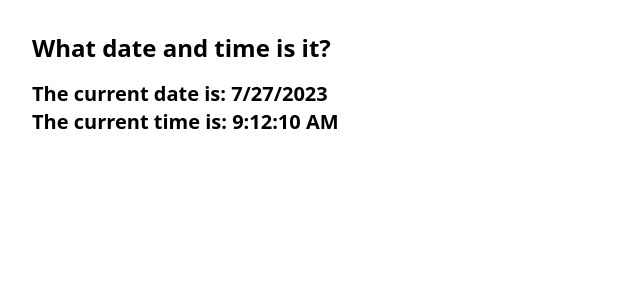
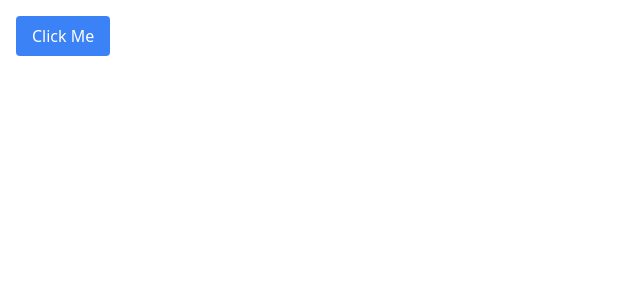
Before and after one commit to joeltmathew857/my-project3, a React (Create React App) app: page / in a window 1280 px wide. Shown: the top 300 px of the page, without its empty margins (0-640 px from the left). Built offline with nearby package versions, Linux system fonts and the light colour scheme; the HTML template or start-up script is replaced by a standard one.

Commit message:
Toggle an Element

```diff
--- a/src/Components/Calendar.jsx
+++ b/src/Components/Calendar.jsx
@@ -1,25 +1,30 @@
-import React from 'react';
+import React, { useState } from 'react';
 
-const CurrentDate = (props) => {
+const MyComponent = () => {
+  // State using useState hook, initial value is false
+  const [visibility, setVisibility] = useState(false);
+
+  // Define the toggleVisibility function to update the state
+  const toggleVisibility = () => {
+    setVisibility((prevVisibility) => !prevVisibility); // Toggle the visibility property
+  };
+
   return (
-    <div>
-      <p className="text-xl font-bold">The current date is: {props.date}</p>
-      <p className="text-xl font-bold">The current time is: {props.time}</p>
+    <div className="p-4">
+      {/* Button with click handler to toggle visibility */}
+      <button
+        className="px-4 py-2 bg-blue-500 text-white rounded hover:bg-blue-600"
+        onClick={toggleVisibility}
+      >
+        Click Me
+      </button>
+
+      {/* Conditional rendering based on state */}
+      {visibility && (
+        <h1 className="text-2xl mt-4 font-bold">Now you see me!</h1>
+      )}
     </div>
   );
 };
 
-const Calendar = () => {
-  // Replace this line with your preferred method of getting the current date and time (e.g., using Date API).
-  const currentDate = new Date().toLocaleDateString();
-  const currentTime = new Date().toLocaleTimeString();
-
-  return (
-    <div className="p-8">
-      <h3 className="text-2xl font-bold mb-4">What date and time is it?</h3>
-      <CurrentDate date={currentDate} time={currentTime} />
-    </div>
-  );
-};
-
-export default Calendar;
+export default MyComponent;
```
